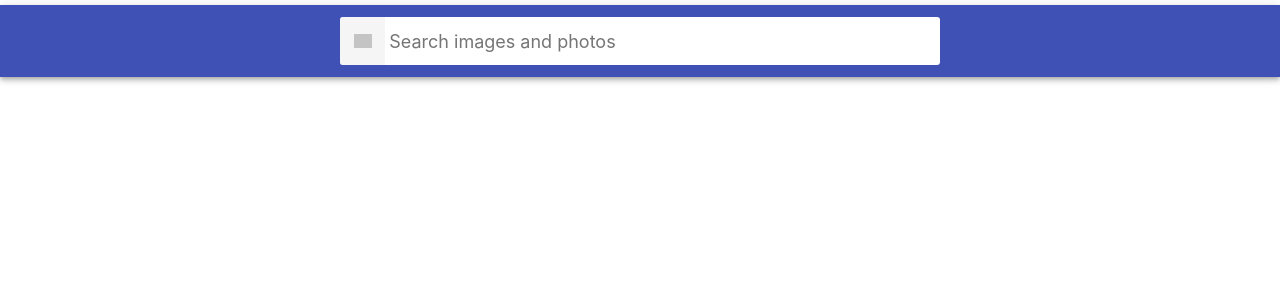
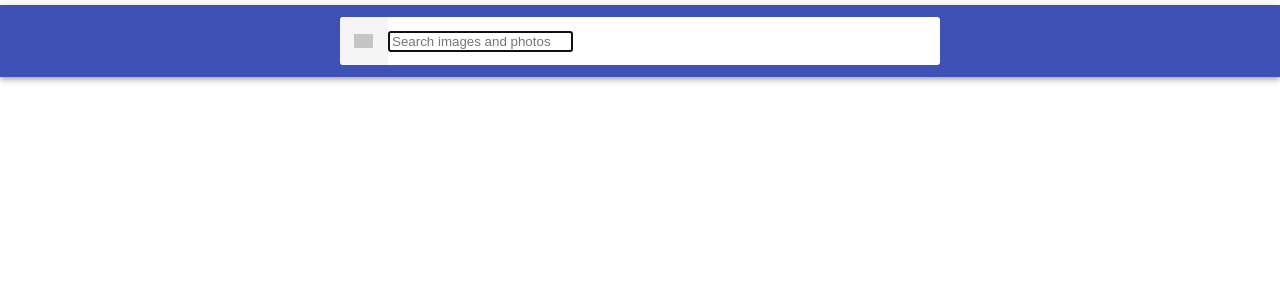
Before and after one commit to wojciechonoszko/Image-finder, a React (Create React App) app: page / in a window 1280 px wide. Shown: the top 300 px of the page. Built offline with nearby package versions, Linux system fonts and the light colour scheme; grey boxes are pictures that could not be loaded; the HTML template or start-up script is replaced by a standard one.

Commit message:
Update Searchbar.js

```diff
--- a/src/components/searchbar/Searchbar.js
+++ b/src/components/searchbar/Searchbar.js
@@ -1,45 +1,94 @@
-import React, {Component} from 'react';
+import React from 'react';
+import { Notify } from "notiflix/build/notiflix-notify-aio";
+import { useState } from "react";
 import {SearchbarHeader, SearchForm} from './SearchbarStyles';
 import PropTypes from 'prop-types';
 
-class Searchbar extends Component {
-    state = {
-        searchTerm: ''
+
+export default function Searchbar({ onSubmit }) {
+    const [inputQuerry, setInputQuerry] = useState("");
+
+    const handleInput = e => {
+        setInputQuerry(e.currentTarget.value.toLowerCase());
     };
 
-
-    onInputChange = event => {
-        this.setState({searchTerm: event.target.value});
+    const handleFormSubmit = e => {
+        e.preventDefault();
+        if (inputQuerry.trim() === "") {
+            Notify.failure("Write the correct image name, please", {
+                position: "center-center",
+                fontSize: "24px",
+                timeout: 2500,
+                width: "30%",
+            });
+            return;
+        }
+        onSubmit(inputQuerry);
+        setInputQuerry("");
     };
 
-    onSubmit = event => {
-        event.preventDefault();
-        this.props.onSubmit(this.state.searchTerm);
-    };
-
-    render() {
     return (
         <SearchbarHeader>
-                <SearchForm onSubmit={this.onSubmit}>
+            <SearchForm onSubmit={handleFormSubmit}>
                 <button type='submit' className="SearchForm-button">
                     <span className="SearchForm-button-label">Search</span>
                 </button>
                 <input
-                    className="SearchForm-input"
+                name="inputQuerry"
+                value={inputQuerry}
                 type="text"
-                    autoComplete="off"
+                autocomplete="off"
                 autoFocus
                 placeholder="Search images and photos"
-                    onChange={this.onInputChange}
+                onChange={handleInput}
                 />
             </SearchForm>
         </SearchbarHeader>
     );
 }
-}
 
 Searchbar.propTypes = {
-    onSubmit: PropTypes.func.isRequired
+    onSubmit: PropTypes.func.isRequired,
 };
 
-export default Searchbar;
+// class Searchbar extends Component {
+//     state = {
+//         searchTerm: ''
+//     };
+
+
+//     onInputChange = event => {
+//         this.setState({searchTerm: event.target.value});
+//     };
+
+//     onSubmit = event => {
+//         event.preventDefault();
+//         this.props.onSubmit(this.state.searchTerm);
+//     };
+
+//     render() {
+//         return (
+//             <SearchbarHeader>
+//                 <SearchForm onSubmit={this.onSubmit}>
+//                     <button type='submit' className="SearchForm-button">
+//                         <span className="SearchForm-button-label">Search</span>
+//                     </button>
+//                     <input
+//                     className="SearchForm-input"
+//                     type="text"
+//                     autoComplete="off"
+//                     autoFocus
+//                     placeholder="Search images and photos"
+//                     onChange={this.onInputChange}
+//                     />
+//                 </SearchForm>
+//             </SearchbarHeader>
+//         );
+//     }
+// }
+
+// Searchbar.propTypes = {
+//     onSubmit: PropTypes.func.isRequired
+// };
+
+// export default Searchbar;
```
Lines whose indentation alone changed are shown as unchanged.
